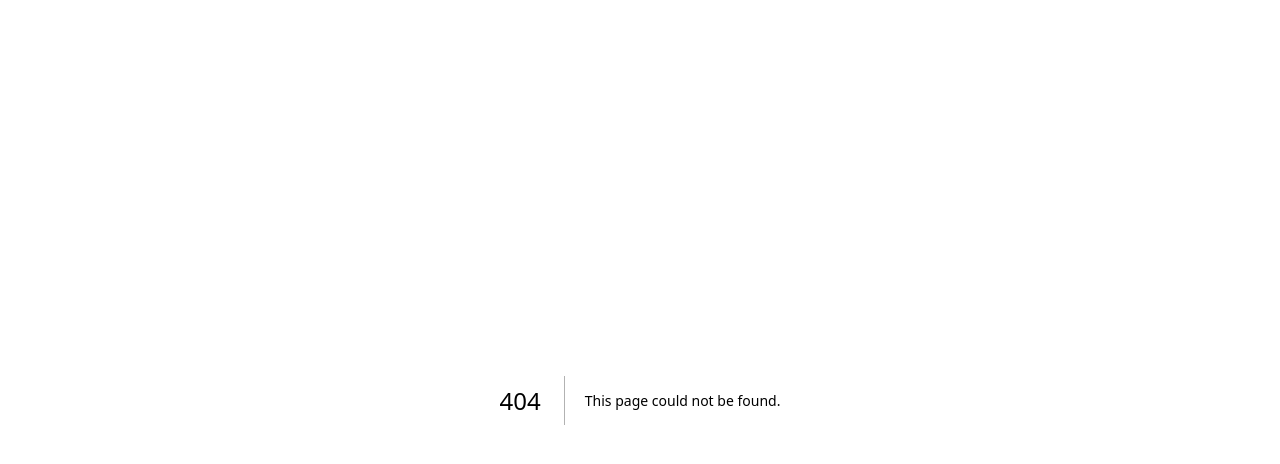
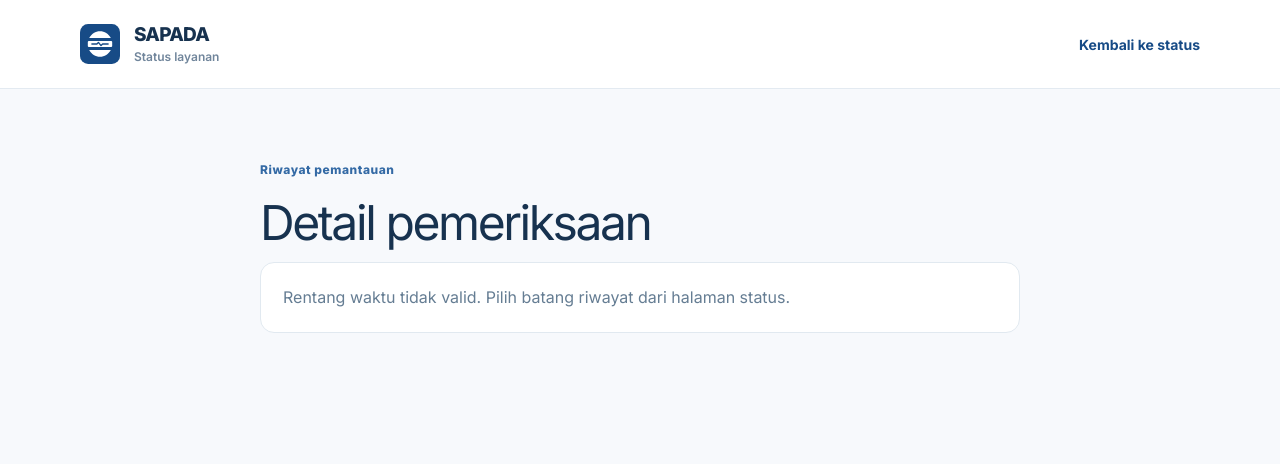
Before and after one commit to rafadlis/sapada-status, a Next.js app: page /checks in a window 1280 px wide. Before the commit this address had no page. Shown: the top 464 px of the page. Built offline with nearby package versions, Linux system fonts and the light colour scheme.

Commit message:
Add exact check history drilldown

```diff
--- /dev/null
+++ b/app/checks/page.tsx
@@ -0,0 +1,86 @@
+import type { Metadata } from "next";
+import { connection } from "next/server";
+import Link from "next/link";
+import { and, desc, gte, lt } from "drizzle-orm";
+import { StatusMark } from "@/components/status-mark";
+import { getDb } from "@/lib/db";
+import { checks } from "@/lib/db/schema";
+import { getHistoryRange } from "@/lib/history-range";
+import { formatJakarta } from "@/lib/status";
+
+export const metadata: Metadata = {
+  title: "Detail pemeriksaan | Status SAPADA Garut",
+  robots: { index: false, follow: false },
+};
+
+type Query = { from?: string | string[]; to?: string | string[]; page?: string | string[]; range?: string | string[] };
+const pageSize = 100;
+const dayMs = 24 * 60 * 60 * 1000;
+
+function single(value: string | string[] | undefined) {
+  return typeof value === "string" ? value : undefined;
+}
+
+export default async function ChecksPage({ searchParams }: { searchParams: Promise<Query> }) {
+  await connection();
+  const params = await searchParams;
+  const range = getHistoryRange(params.range);
+  const from = Number(single(params.from));
+  const to = Number(single(params.to));
+  const requestedPage = Number(single(params.page) ?? "1");
+  const now = new Date().getTime();
+  const valid = Number.isSafeInteger(from) && Number.isSafeInteger(to) && Number.isSafeInteger(requestedPage)
+    && requestedPage >= 1 && requestedPage <= 100 && from < to && to - from <= dayMs
+    && from >= now - 31 * dayMs && to <= now + 5 * 60 * 1000;
+  const backHref = range.key === "60m" ? "/" : `/?range=${range.key}`;
+  let rows: (typeof checks.$inferSelect)[] = [];
+  let hasNext = false;
+  let unavailable = false;
+
+  if (valid) {
+    try {
+      const result = await getDb().select().from(checks)
+        .where(and(gte(checks.checkedAt, new Date(from)), lt(checks.checkedAt, new Date(to))))
+        .orderBy(desc(checks.checkedAt), desc(checks.id))
+        .limit(pageSize + 1).offset((requestedPage - 1) * pageSize);
+      hasNext = result.length > pageSize;
+      rows = result.slice(0, pageSize);
+    } catch (error) {
+      console.error("Failed to load check details", error);
+      unavailable = true;
+    }
+  }
+
+  const period = valid
+    ? `${formatJakarta(new Date(from), { dateStyle: "medium", timeStyle: "short" })}–${formatJakarta(new Date(to), { timeStyle: "short" })} WIB`
+    : null;
+  const pageHref = (page: number) => `/checks?from=${from}&to=${to}&range=${range.key}&page=${page}`;
+
+  return (
+    <div className="site-shell">
+      <header className="site-header"><div className="container header-inner">
+        <Link className="brand" href="/"><StatusMark className="brand-symbol" /><span className="brand-copy"><strong>SAPADA</strong><small>Status layanan</small></span></Link>
+        <Link className="header-link" href={backHref}>Kembali ke status</Link>
+      </div></header>
+      <main className="container check-detail-page">
+        <p className="kicker">Riwayat pemantauan</p>
+        <h1>Detail pemeriksaan</h1>
+        {period && <p className="check-period">{period}</p>}
+        {!valid ? <p className="check-message">Rentang waktu tidak valid. Pilih batang riwayat dari halaman status.</p>
+          : unavailable ? <p className="check-message">Riwayat belum dapat dimuat. Coba lagi nanti.</p>
+            : rows.length === 0 ? <p className="check-message">Tidak ada pemeriksaan yang tercatat pada rentang waktu ini.</p>
+              : <div className="check-list">{rows.map((check) => (
+                <article className="check-row" key={check.id}>
+                  <div><time dateTime={check.checkedAt.toISOString()}>{formatJakarta(check.checkedAt, { dateStyle: "medium", hour: "2-digit", minute: "2-digit", second: "2-digit" })} WIB</time><span className={`check-result ${check.ok ? "check-ok" : "check-failed"}`}>{check.ok ? "Berhasil" : "Gagal"}</span></div>
+                  <p>{check.ok ? `HTTP ${check.statusCode ?? "berhasil"}` : check.error || (check.statusCode ? `HTTP ${check.statusCode}` : "Gagal mengakses layanan")}{check.latencyMs !== null ? ` · ${check.latencyMs.toLocaleString("id-ID")} ms` : ""}</p>
+                </article>
+              ))}</div>}
+        {valid && !unavailable && (requestedPage > 1 || hasNext) && <nav className="check-pagination" aria-label="Halaman riwayat pemeriksaan">
+          {requestedPage > 1 && <Link href={pageHref(requestedPage - 1)} prefetch={false}>Pemeriksaan lebih baru</Link>}
+          <span>Halaman {requestedPage}</span>
+          {hasNext && <Link href={pageHref(requestedPage + 1)} prefetch={false}>Pemeriksaan lebih lama</Link>}
+        </nav>}
+      </main>
+    </div>
+  );
+}
--- a/app/globals.css
+++ b/app/globals.css
@@ -156,6 +156,8 @@
 .overview { border-top: 1px solid #dce5ee; padding-top: 36px; margin-bottom: 92px; }.overview-grid { display: grid; grid-template-columns: 225px 1fr; gap: 44px; align-items: center; background: #fff; border: 1px solid #e1e9f0; border-radius: 18px; padding: 30px 34px; }
 .uptime-number { display: flex; flex-direction: column; gap: 4px; }.uptime-number strong { color: #174b86; font-size: 42px; font-weight: 700; letter-spacing: -.06em; line-height: 1; }.uptime-number span { color: #70849a; font-size: 13px; }
 .uptime-chart { min-width: 0; }.day-bars { display: grid; gap: 5px; height: 52px; }.history-bucket { position: relative; min-width: 0; }.day-bar { display: block; width: 100%; height: 100%; border-radius: 4px; cursor: pointer; list-style: none; }.day-bar::-webkit-details-marker { display: none; }.day-bar:hover, .day-bar:focus-visible, .history-bucket[open] .day-bar { outline: 2px solid #174b86; outline-offset: 2px; }.day-good { background: #25a582; }.day-failed { background: #d45d5a; }.day-empty { background: #dfe7ed; }.bucket-popover { position: absolute; top: calc(100% + 10px); left: 0; z-index: 10; width: min(265px, calc(100vw - 48px)); display: flex; flex-direction: column; gap: 5px; padding: 13px 15px; border: 1px solid #dbe5ee; border-radius: 10px; background: #fff; color: #466078; box-shadow: 0 12px 28px #17324f24; font-size: 12px; line-height: 1.45; }.bucket-popover strong { color: #17324f; font-size: 13px; }.bucket-popover span { overflow-wrap: anywhere; }.bucket-right .bucket-popover { left: auto; right: 0; }.chart-labels { display: flex; justify-content: space-between; color: #8799aa; font-size: 11px; margin-top: 10px; }.overview-footnote { font-size: 12px; color: #8295a7; line-height: 1.6; margin: 14px 0 0; }
+.bucket-detail-link { color: #174b86; font-weight: 700; margin-top: 4px; text-underline-offset: 2px; }.bucket-detail-link:focus-visible { outline: 2px solid #174b86; outline-offset: 2px; }
+.check-detail-page { max-width: 760px; padding-top: 72px; padding-bottom: 100px; }.check-detail-page h1 { font-size: clamp(34px, 4vw, 48px); letter-spacing: -.05em; line-height: 1.1; margin: 0 0 12px; }.check-period { color: #657d93; font-size: 15px; margin: 0 0 32px; }.check-message { background: #fff; border: 1px solid #e1e9f0; border-radius: 14px; color: #657d93; line-height: 1.6; padding: 22px; }.check-list { background: #fff; border: 1px solid #e1e9f0; border-radius: 16px; overflow: hidden; }.check-row { padding: 18px 22px; }.check-row + .check-row { border-top: 1px solid #e9eef3; }.check-row > div { display: flex; align-items: center; justify-content: space-between; gap: 12px; }.check-row time { font-size: 14px; font-weight: 650; color: #27415c; }.check-row p { color: #647b90; font-size: 13px; line-height: 1.5; overflow-wrap: anywhere; margin: 8px 0 0; }.check-result { border-radius: 100px; padding: 4px 9px; font-size: 11px; font-weight: 700; }.check-ok { color: #177d61; background: #e7f5ef; }.check-failed { color: #a43e42; background: #fff0ed; }.check-pagination { display: flex; align-items: center; justify-content: space-between; gap: 16px; margin-top: 22px; font-size: 13px; color: #657d93; }.check-pagination a { color: #174b86; font-weight: 700; text-underline-offset: 2px; }
 .incidents-section { margin-bottom: 94px; }.active-notice { display: flex; align-items: center; gap: 10px; background: #fff5ec; border: 1px solid #f1ddca; color: #96602c; border-radius: 11px; padding: 14px 18px; font-size: 14px; font-weight: 600; margin-bottom: 15px; }.notice-mark { width: 9px; height: 9px; border-radius: 50%; background: #d07840; }
 .incident-list { background: #fff; border: 1px solid #e1e9f0; border-radius: 18px; overflow: hidden; }.incident { display: grid; grid-template-columns: 90px 1fr; gap: 24px; padding: 27px 32px; }.incident + .incident { border-top: 1px solid #e9eef3; }.incident-date { display: flex; flex-direction: column; color: #889bab; }.incident-date strong { color: #234668; font-size: 31px; line-height: 1; letter-spacing: -.05em; }.incident-date span { font-size: 12px; margin-top: 8px; }.incident-title-row { display: flex; justify-content: space-between; align-items: flex-start; gap: 16px; }.incident h3 { font-size: 17px; font-weight: 700; letter-spacing: -.02em; margin: 0; }.incident p { color: #62778b; line-height: 1.7; font-size: 14px; white-space: pre-wrap; margin: 11px 0; }.incident-time { color: #90a1af; font-size: 12px; }.incident-badge { flex: none; border-radius: 100px; padding: 5px 10px; font-size: 11px; font-weight: 700; }.badge-open { color: #986325; background: #fff2dd; }.badge-resolved { color: #177d61; background: #e7f5ef; }
 .empty-incidents { display: flex; align-items: center; gap: 19px; border: 1px dashed #ccd9e6; background: #fff; border-radius: 18px; padding: 36px; }.empty-icon { display: flex; align-items: center; justify-content: center; width: 44px; height: 44px; flex: none; border-radius: 50%; background: #eaf6f0; color: #18846a; font-size: 22px; }.empty-incidents h3 { font-size: 16px; margin: 0 0 4px; font-weight: 700; }.empty-incidents p { color: #788da1; font-size: 13px; margin: 0; }
--- a/app/page.tsx
+++ b/app/page.tsx
@@ -72,13 +72,13 @@ export default async function Home({ searchParams }: { searchParams: Promise<{ r
                 const bucketEnd = new Date(start + (index + 1) * bucketMs);
                 const period = `${formatJakarta(bucketStart, { dateStyle: "medium", timeStyle: "short" })}–${formatJakarta(bucketEnd, { timeStyle: "short" })} WIB`;
                 const failure = bucket.latestFailure;
-                const failureTime = failure ? `${formatJakarta(failure.checkedAt, { dateStyle: "medium", timeStyle: "short" })} WIB` : null;
+                const failureTime = failure ? `${formatJakarta(failure.checkedAt, { dateStyle: "medium", hour: "2-digit", minute: "2-digit", second: "2-digit" })} WIB` : null;
                 const errorDetail = failure ? failure.error || (failure.statusCode ? `HTTP ${failure.statusCode}` : "Gagal mengakses layanan") : null;
                 const summary = bucket.count === 0 ? "Belum ada pemeriksaan" : bucket.failedCount ? `${bucket.failedCount} dari ${bucket.count} pemeriksaan gagal` : `${bucket.count} pemeriksaan berhasil`;
                 const label = `${period}: ${summary}${failureTime ? `. Gangguan terakhir ${failureTime}: ${errorDetail}` : ""}`;
                 return <details key={index} name="history-check" className={`history-bucket ${index >= range.buckets / 2 ? "bucket-right" : ""}`}>
                   <summary className={`day-bar ${bucket.count === 0 ? "day-empty" : bucket.failedCount ? "day-failed" : "day-good"}`} aria-label={label} title={label} />
-                  <div className="bucket-popover"><strong>{period}</strong><span>{summary}</span>{failure && <><span>Gangguan terakhir: {failureTime}</span><span>{errorDetail}{failure.latencyMs !== null ? ` · ${failure.latencyMs.toLocaleString("id-ID")} ms` : ""}</span></>}</div>
+                  <div className="bucket-popover"><strong>{period}</strong><span>{summary}</span>{failure && <><span>Gangguan terakhir: {failureTime}</span><span>{errorDetail}{failure.latencyMs !== null ? ` · ${failure.latencyMs.toLocaleString("id-ID")} ms` : ""}</span></>}{bucket.count > 0 && <Link className="bucket-detail-link" href={`/checks?from=${bucketStart.getTime()}&to=${bucketEnd.getTime()}&range=${range.key}`} prefetch={false}>Lihat semua pemeriksaan</Link>}</div>
                 </details>;
               })}</div>
               <div className="chart-labels"><span>{range.label} lalu</span><span>Sekarang</span></div>
--- a/tsconfig.status-check.json
+++ b/tsconfig.status-check.json
@@ -6,6 +6,7 @@
   "files": [
     "app/page.tsx",
     "app/admin/page.tsx",
+    "app/checks/page.tsx",
     "app/api/check/route.ts",
     "app/api/admin/login/route.ts",
     "app/api/admin/logout/route.ts",
```
Also changed, not shown: 1 other file (tests, documents, lock files or other folders).
